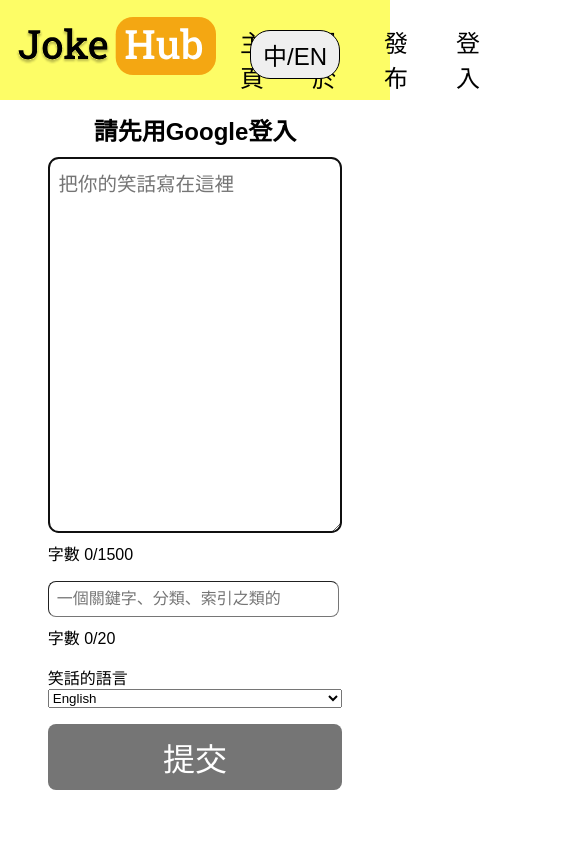
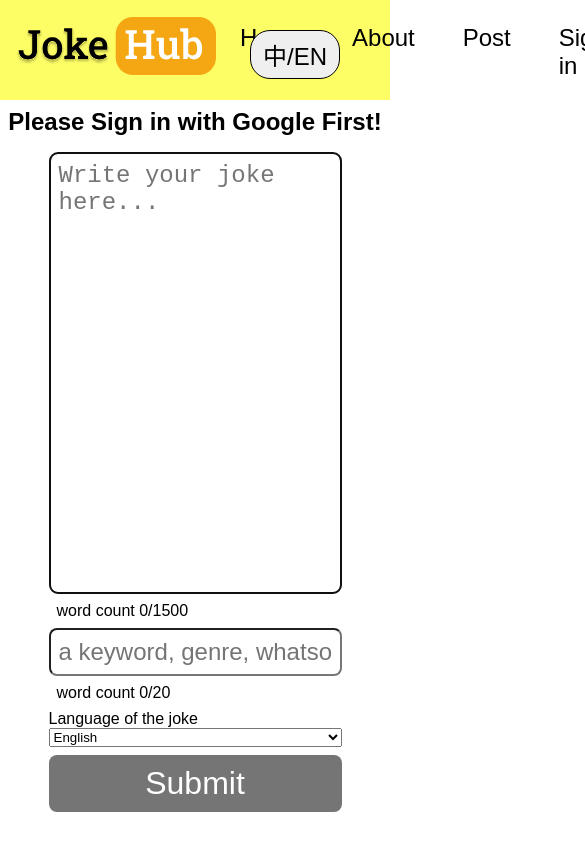
Before and after one commit to SamTech37/jokehub, a React (Create React App) app: page /post in a window 390 px wide. Shown: the top 844 px of the page, 585 px wide, since content can reach past the window. Built offline with nearby package versions, Linux system fonts and the light colour scheme; no server answers; what react-lines-ellipsis would draw is missing.

Commit message:
detect user lang, PostingPage responsive

```diff
--- a/src/App.js
+++ b/src/App.js
@@ -176,8 +176,10 @@ function App() {
     setSigned(currentUser ? true : false);
     setUser(currentUser);
   });
-
-  const [language, setLanguage] = useState("中文");
+  const userLang = navigator.language || navigator.userLanguage;
+  const [language, setLanguage] = useState(
+    userLang >= "zh" ? "中文" : "English"
+  );
 
   return (
     <Router>
--- a/src/Components/PostingPage.js
+++ b/src/Components/PostingPage.js
@@ -7,25 +7,43 @@ const Body = styled.div`
   display: flex;
   flex-direction: column;
   align-items: center;
-
   textarea {
-    margin-top: 0.5em;
-    font-size: 1.5em;
-    padding: 0.5em;
-    border-width: 0.1em;
-    border-radius: 0.5em;
-    height: 60vh;
+    margin-top: 8px;
+    resize: none;
+    font-size: 24px;
+    padding: 8px;
+    border-width: 2px;
+    border-radius: 8px;
+    height: 50vh;
     width: 70vw;
   }
+  .keyword {
+    font-size: 24px;
+    padding: 8px;
+    border-width: 2px;
+    border-radius: 8px;
+    width: 70vw;
+  }
+  form {
+    display: flex;
+    flex-direction: column;
+  }
+  p {
+    margin: 8px;
+    width: 70%;
+    font-size: 16px;
+  }
+  h2 {
+    margin: 8px;
+  }
   .submit {
-    margin-top: 0.5em;
-    margin-bottom: 1em;
     color: white;
     background-color: #ffab01;
     border: none;
-    border-radius: 0.5rem;
+    border-radius: 8px;
+    margin-top: 8px;
     padding: 10px 20px;
-    font-size: 2rem;
+    font-size: 32px;
     box-shadow: 0px 0px 5px #000000;
     cursor: pointer;
     transition: 400ms, ease-in;
@@ -39,28 +57,27 @@ const Body = styled.div`
       box-shadow: unset;
     }
   }
-  .keyword {
-    font-size: 1em;
-    padding: 0.5em;
-    border-width: 0.1em;
-    border-radius: 0.5em;
-
-    width: 70vw;
-  }
-  form {
-    max-height: 80vh;
-    display: flex;
-    flex-direction: column;
-  }
-  p {
-    margin-top: 0.5em;
-    margin-bottom: 1em;
-    width: 70%;
-    font-size: 16px;
-  }
-  h2 {
-    margin-top: 0.5em;
-    margin-bottom: 0;
+  @media screen and (max-height: 750px) {
+    h2 {
+      font-size: 24px;
+    }
+    textarea {
+      font-size: 20px;
+      height: 40vh;
+    }
+    .keyword {
+      font-size: 20px;
+    }
+    label {
+      font-size: 16px;
+    }
+    p {
+      font-size: 14px;
+    }
+    .submit {
+      padding: 5px 10px;
+      font-size: 24px;
+    }
   }
 `;
 export default function PostingPage({ postJoke, signed }) {
```
